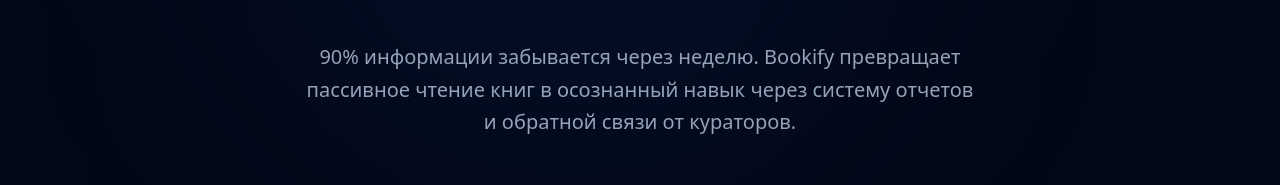
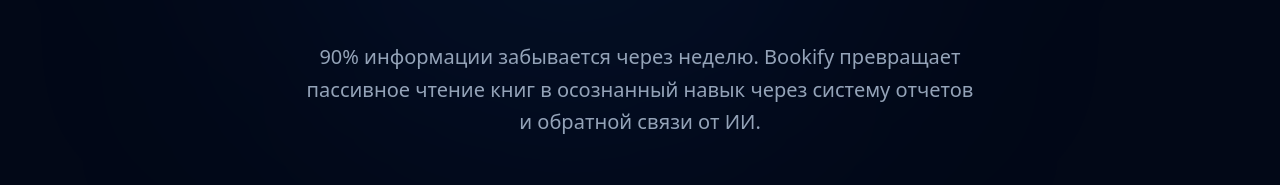
Before and after one commit to Magzhan2010/Bookify, a Next.js app: page / in a window 1280 px wide. Shown: the part 385-570 px from the top of the page. Built offline with nearby package versions, Linux system fonts and the light colour scheme.

Commit message:
Needed to change the text in landing page

```diff
--- a/app/page.js
+++ b/app/page.js
@@ -72,7 +72,7 @@
           </motion.h1>
 
           <motion.p variants={fadeInUp} className="text-[#94a3b8] text-lg md:text-xl mb-12 max-w-2xl mx-auto leading-relaxed">
-            90% информации забывается через неделю. Bookify превращает пассивное чтение книг в осознанный навык через систему отчетов и обратной связи от кураторов.
+            90% информации забывается через неделю. Bookify превращает пассивное чтение книг в осознанный навык через систему отчетов и обратной связи от ИИ.
           </motion.p>
 
           <motion.div variants={fadeInUp} className="flex flex-col sm:flex-row gap-4 justify-center">
```
